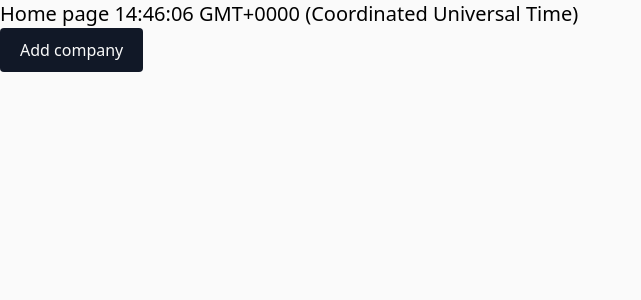
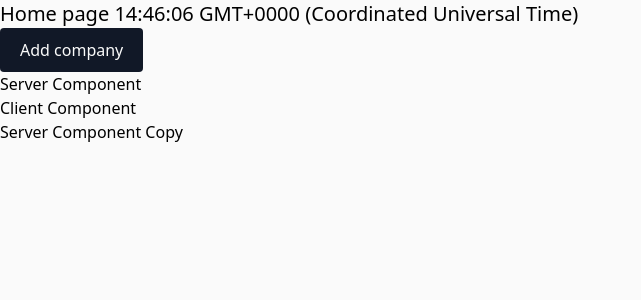
Before and after one commit to viktormashyka/goit-next-crm, a Next.js app: page / in a window 1280 px wide. Shown: the top 300 px of the page, without its empty margins (0-641 px from the left). Built offline with nearby package versions, Linux system fonts and the light colour scheme.

Commit message:
render Server and Client components togather

```diff
--- /dev/null
+++ b/src/app/components/client-component.tsx
@@ -0,0 +1,17 @@
+'use client';
+
+import React from 'react';
+
+export interface ClientComponentProps {
+  children?: React.ReactNode;
+}
+
+export default function ClientComponent({ children }: ClientComponentProps) {
+  console.log('Client Component');
+  return (
+    <div>
+      <span>Client Component</span>
+      {children}
+    </div>
+  );
+}
--- /dev/null
+++ b/src/app/components/server-component-copy.tsx
@@ -0,0 +1,19 @@
+import { headers } from 'next/headers';
+import React from 'react';
+
+export interface ServerComponentCopyProps {
+  children?: React.ReactNode;
+}
+
+export default function ServerComponentCopy({
+  children,
+}: ServerComponentCopyProps) {
+  console.log('Server Component Copy');
+  console.log(headers());
+  return (
+    <div>
+      <span>Server Component Copy</span>
+      {children}
+    </div>
+  );
+}
--- /dev/null
+++ b/src/app/components/server-component.tsx
@@ -0,0 +1,15 @@
+import React from 'react';
+
+export interface ServerComponentProps {
+  children?: React.ReactNode;
+}
+
+export default function ServerComponent({ children }: ServerComponentProps) {
+  console.log('Server Component');
+  return (
+    <div>
+      <span>Server Component</span>
+      {children}
+    </div>
+  );
+}
--- a/src/app/page.tsx
+++ b/src/app/page.tsx
@@ -1,6 +1,9 @@
 import { headers } from 'next/headers';
 import AddCompanyButton from './components/add-company-button';
 import StatusLabel, { Status } from './components/status-label';
+import ServerComponent from './components/server-component';
+import ClientComponent from './components/client-component';
+import ServerComponentCopy from './components/server-component-copy';
 
 export default function Home() {
   console.log(headers());
@@ -15,6 +18,10 @@
         <StatusLabel status={Status.Pending}>Pending</StatusLabel>
         <StatusLabel status={Status.Suspended}>Suspended</StatusLabel> */}
         <AddCompanyButton />
+        <ServerComponent />
+        <ClientComponent>
+          <ServerComponentCopy />
+        </ClientComponent>
       </main>
     </div>
   );
```
